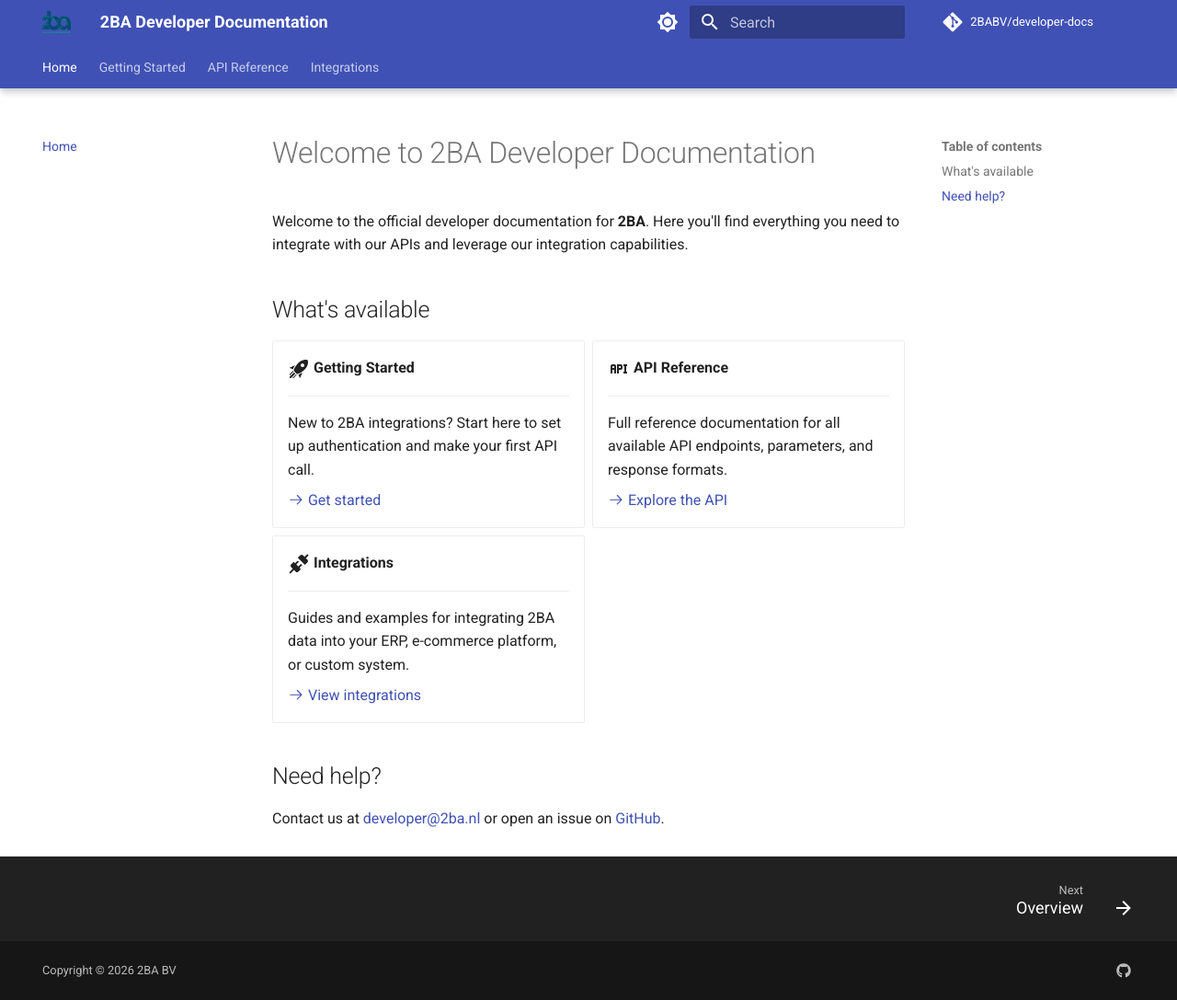
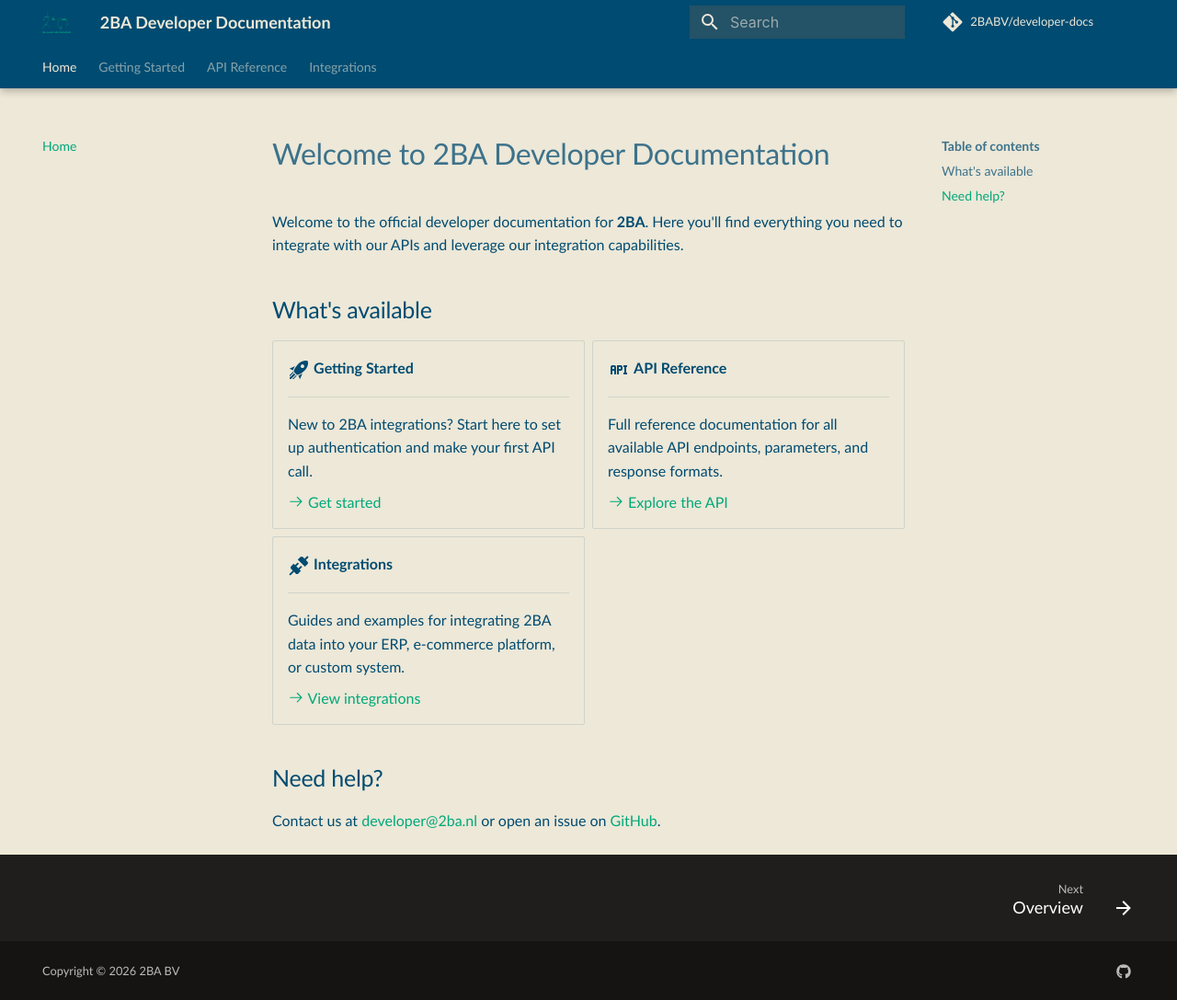
Before and after one commit to 2BABV/developer-docs, an MkDocs documentation site: the page built from docs/index.md, in a window 1280 px wide and 1087 px high. Shown: the whole window at 92% size. Built offline with MkDocs 1.6.1 and Material for MkDocs 9.7.7, drawn with Linux system fonts in a browser that asks for light colours; comment, search, counter and statistics services are not loaded.

Commit message:
Apply 2BA brand colors and font to site theme

```diff
--- /dev/null
+++ b/docs/stylesheets/extra.css
@@ -0,0 +1,77 @@
+/* 2BA brand colors */
+:root,
+[data-md-color-scheme="default"] {
+  --md-primary-fg-color:        #004B71;
+  --md-primary-fg-color--light: #1a6a8f;
+  --md-primary-fg-color--dark:  #003352;
+  --md-primary-bg-color:        #EDE8D8;
+  --md-primary-bg-color--light: rgba(237, 232, 216, 0.7);
+  --md-accent-fg-color:              #00A87A;
+  --md-accent-fg-color--transparent: rgba(0, 168, 122, 0.1);
+  --md-default-bg-color:        #EDE8D8;
+  --md-default-bg-color--light: rgba(237, 232, 216, 0.54);
+  --md-default-bg-color--lighter: rgba(237, 232, 216, 0.26);
+  --md-default-bg-color--lightest: rgba(237, 232, 216, 0.07);
+  --md-default-fg-color:        #004B71;
+  --md-default-fg-color--light: rgba(0, 75, 113, 0.75);
+  --md-default-fg-color--lighter: rgba(0, 75, 113, 0.54);
+  --md-default-fg-color--lightest: rgba(0, 75, 113, 0.12);
+  --md-typeset-a-color:         #00A87A;
+  --md-code-bg-color:           rgba(0, 75, 113, 0.06);
+}
+
+/* Brand font */
+body,
+.md-typeset {
+  font-family: AllRoundGothic, Nunito, "Trebuchet MS", sans-serif;
+}
+
+/* Header uses primary fg/bg */
+.md-header {
+  background-color: #004B71;
+  color: #EDE8D8;
+}
+
+.md-header__title {
+  color: #EDE8D8;
+}
+
+/* Navigation tabs */
+.md-tabs {
+  background-color: #004B71;
+}
+
+.md-tabs__link {
+  color: rgba(237, 232, 216, 0.8);
+}
+
+.md-tabs__link--active,
+.md-tabs__link:hover {
+  color: #EDE8D8;
+}
+
+/* Sidebar active link */
+.md-nav__link--active {
+  color: #00A87A;
+}
+
+/* Buttons */
+.md-button--primary {
+  background-color: #00A87A;
+  border-color: #00A87A;
+  color: #EDE8D8;
+}
+
+.md-button--primary:hover {
+  background-color: #008f68;
+  border-color: #008f68;
+}
+
+/* Search bar */
+.md-search__input {
+  background-color: rgba(237, 232, 216, 0.15);
+}
+
+.md-search__input::placeholder {
+  color: rgba(237, 232, 216, 0.6);
+}
--- a/mkdocs.yml
+++ b/mkdocs.yml
@@ -12,20 +12,10 @@ theme:
   logo: assets/logo.svg
   favicon: assets/logo.svg
   palette:
-    - media: "(prefers-color-scheme: light)"
-      scheme: default
-      primary: indigo
-      accent: indigo
-      toggle:
-        icon: material/brightness-7
-        name: Switch to dark mode
-    - media: "(prefers-color-scheme: dark)"
-      scheme: slate
-      primary: indigo
-      accent: indigo
-      toggle:
-        icon: material/brightness-4
-        name: Switch to light mode
+    scheme: default
+    primary: custom
+    accent: custom
+  font: false
   features:
     - navigation.tabs
     - navigation.tabs.sticky
@@ -39,6 +29,9 @@ theme:
     - content.code.copy
     - content.code.annotate
     - toc.follow
+
+extra_css:
+  - stylesheets/extra.css
 
 plugins:
   - search:
```
